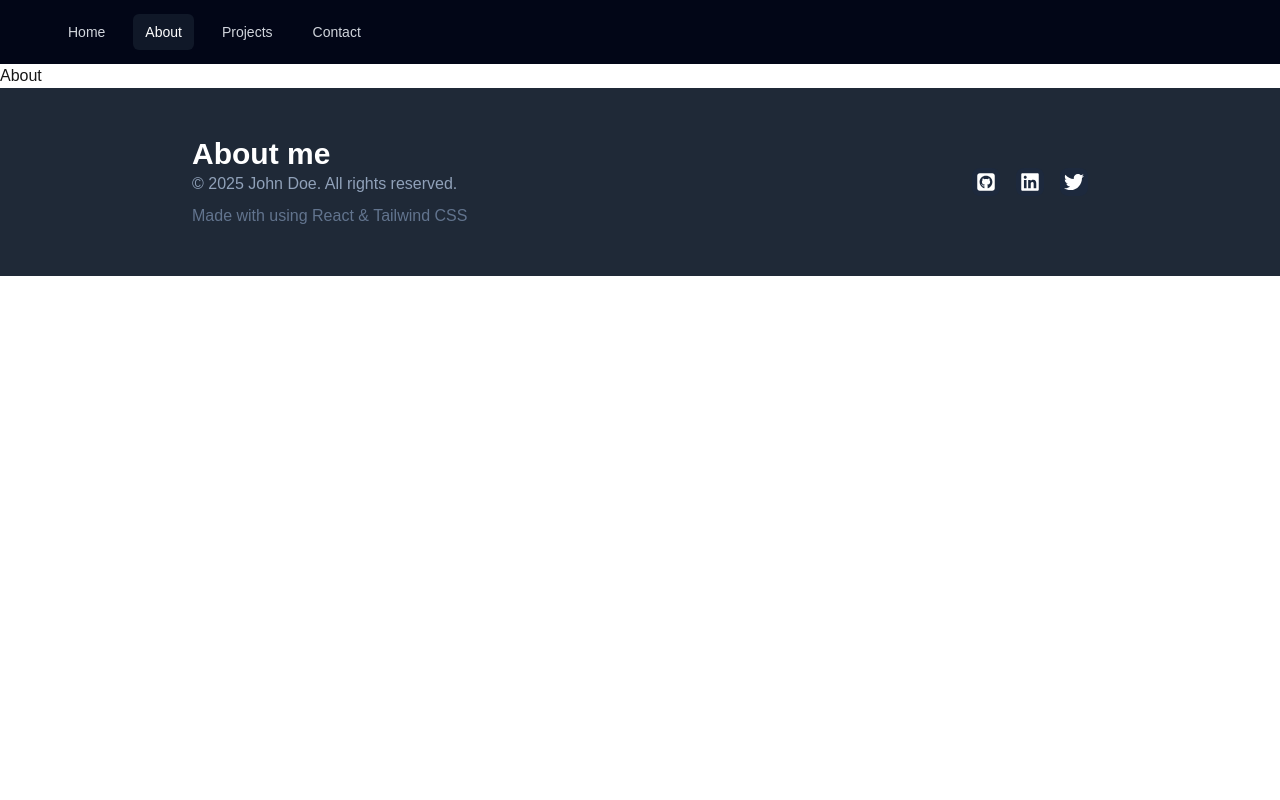
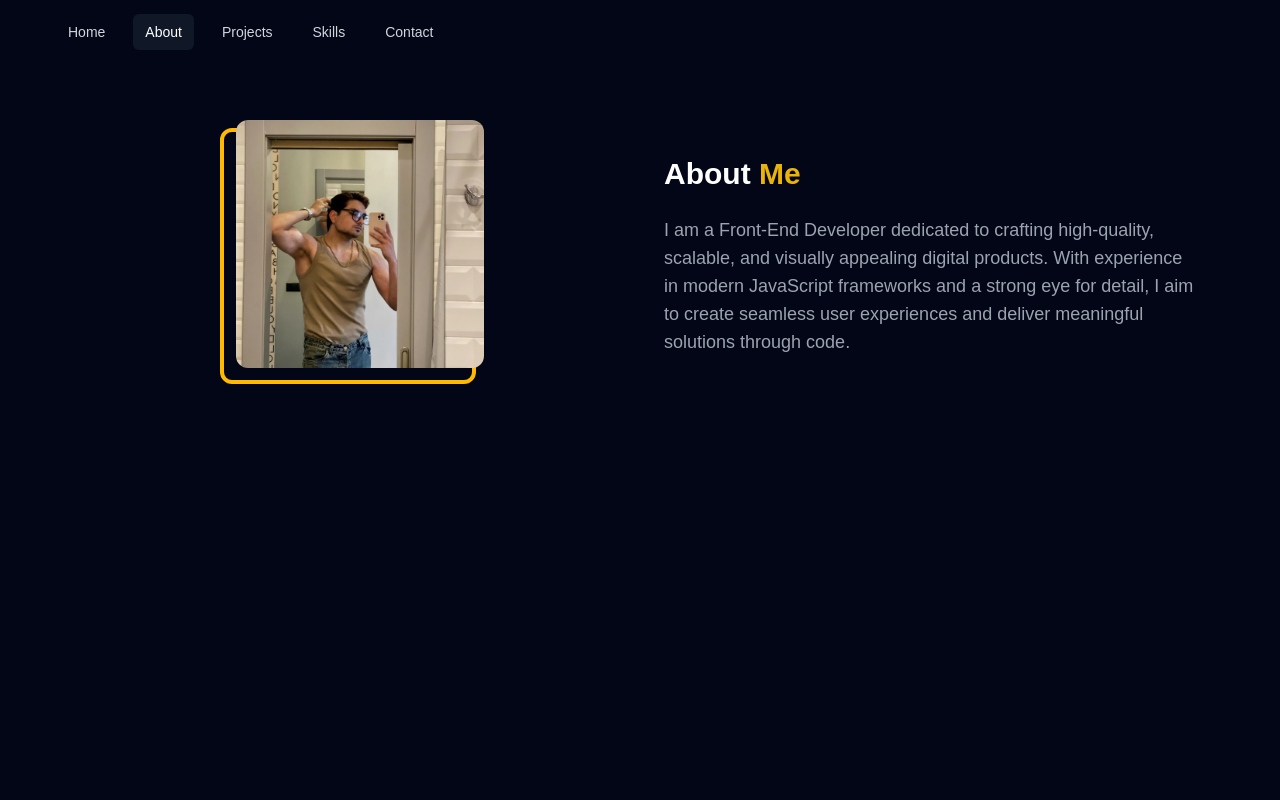
Before and after one commit to mostafagerayli/my-portfio, a Next.js app: page /about in a window 1280 px wide. Shown: the top 800 px of the page. Built offline with nearby package versions, Linux system fonts and the light colour scheme.

Commit message:
ok all page

```diff
--- a/app/(site)/about/page.js
+++ b/app/(site)/about/page.js
@@ -1,8 +1,42 @@
+import Image from "next/image";
 
 function About() {
   return (
-    <div>About</div>
-  )
+    <div className="bg-[#020617] min-h-screen px-6 py-16 md:px-20">
+
+      <div className="grid grid-cols-1 md:grid-cols-12 gap-12 items-center">
+
+        {/* تصویر */}
+        <div className="md:col-span-6 flex justify-center">
+          <div className="border-4 border-amber-400 rounded-xl h-64 w-64 relative">
+            <Image
+              src="/images/photo_2025-07-19_20-43-32.jpg"
+              width={260}
+              height={260}
+              alt="profile"
+              className="rounded-xl object-cover absolute bottom-3 left-3"
+            />
+          </div>
+        </div>
+
+        {/* متن */}
+        <div className="md:col-span-6 text-center md:text-left">
+          <h1 className="text-white font-bold text-3xl mb-6">
+            About <span className="text-[#EAB308]">Me</span>
+          </h1>
+
+          <p className="text-[#9CA3AF] leading-7 text-lg">
+            I am a Front-End Developer dedicated to crafting high-quality,
+            scalable, and visually appealing digital products. With experience
+            in modern JavaScript frameworks and a strong eye for detail, I aim
+            to create seamless user experiences and deliver meaningful
+            solutions through code.
+          </p>
+        </div>
+
+      </div>
+    </div>
+  );
 }
 
-export default About
+export default About;
--- a/app/(site)/contact/page.js
+++ b/app/(site)/contact/page.js
@@ -42,7 +42,7 @@ function Contact() {
           <input
             type="text"
             placeholder="Name"
-            className="bg-[#1F2937] text-white w-full p-3 rounded-md outline-none focus:ring-2 focus:ring-[#EAB308]"
+            className="bg-[#] text-white w-full p-3 rounded-md outline-none focus:ring-2 focus:ring-[#EAB308]"
           />
 
           <textarea
--- a/app/(site)/projects/[slug]/page.js
+++ /dev/null
@@ -1,5 +0,0 @@
-function Slug() {
-  return <div>Slug</div>;
-}
-
-export default Slug;
--- a/app/(site)/projects/page.js
+++ b/app/(site)/projects/page.js
@@ -1,8 +1,44 @@
-
 function Projects() {
   return (
-    <div>Projects</div>
-  )
+    <div className="bg-[#111827] min-h-screen px-6 py-16 md:px-20">
+
+      {/* عنوان صفحه */}
+      <h2 className="text-white text-3xl md:text-4xl font-bold text-center mb-12">
+        My <span className="text-[#EAB308]">Projects</span>
+      </h2>
+
+      {/* لیست پروژه‌ها */}
+      <div className="grid grid-cols-1 md:grid-cols-2 lg:grid-cols-3 gap-8">
+        {/* پروژه نمونه */}
+        <div className="bg-[#1F2937] rounded-2xl p-6 hover:scale-105 transform transition duration-300">
+          <div className="h-48 bg-gray-600 rounded-md mb-4">
+            {/* تصویر پروژه */}
+          </div>
+          <h3 className="text-white text-xl font-semibold mb-2">Project Title</h3>
+          <p className="text-gray-400 text-sm">
+            Short description of the project goes here. Technologies used: React, Tailwind, etc.
+          </p>
+        </div>
+
+        <div className="bg-[#1F2937] rounded-2xl p-6 hover:scale-105 transform transition duration-300">
+          <div className="h-48 bg-gray-600 rounded-md mb-4"></div>
+          <h3 className="text-white text-xl font-semibold mb-2">Project Title</h3>
+          <p className="text-gray-400 text-sm">
+            Short description of the project goes here. Technologies used: React, Tailwind, etc.
+          </p>
+        </div>
+
+        <div className="bg-[#1F2937] rounded-2xl p-6 hover:scale-105 transform transition duration-300">
+          <div className="h-48 bg-gray-600 rounded-md mb-4"></div>
+          <h3 className="text-white text-xl font-semibold mb-2">Project Title</h3>
+          <p className="text-gray-400 text-sm">
+            Short description of the project goes here. Technologies used: React, Tailwind, etc.
+          </p>
+        </div>
+      </div>
+
+    </div>
+  );
 }
 
-export default Projects
+export default Projects;
--- /dev/null
+++ b/app/(site)/skills/page.js
@@ -0,0 +1,43 @@
+import { FaHtml5, FaCss3Alt, FaJs, FaReact, FaNode } from "react-icons/fa";
+import { SiTailwindcss, SiNextdotjs, SiTypescript, SiRedux } from "react-icons/si";
+
+function Skills() {
+  const skills = [
+    { name: "HTML / 5", icon: <FaHtml5 className="text-orange-500 w-6 h-6" />, level: 90 },
+    { name: "CSS / Tailwind", icon: <FaCss3Alt className="text-blue-500 w-6 h-6" />, level: 95 },
+    { name: "JavaScript", icon: <FaJs className="text-yellow-400 w-6 h-6" />, level: 80 },
+    { name: "React", icon: <FaReact className="text-blue-400 w-6 h-6" />, level: 80 },
+    { name: "Next.js", icon: <SiNextdotjs className="text-white w-6 h-6" />, level: 70 },
+    { name: "TypeScript", icon: <SiTypescript className="text-blue-600 w-6 h-6" />, level: 65 },
+    { name: "React-Query", icon: <FaReact  className="text-green-500 w-6 h-6" />, level: 100 },
+    { name: "Redux  / redux-toolkit", icon: <SiRedux   className="text-green-500 w-6 h-6" />, level: 100 },
+  ];
+
+  return (
+    <div className="bg-[#020617] py-16 px-6 md:px-20">
+      <h2 className="text-white text-3xl font-bold text-center mb-12">
+        My <span className="text-[#EAB308]">Skills</span>
+      </h2>
+
+      <div className="grid grid-cols-1 md:grid-cols-2 gap-8">
+        {skills.map((skill) => (
+          <div key={skill.name} className="flex flex-col">
+            <div className="flex items-center mb-2">
+              {skill.icon}
+              <p className="text-white ml-3 font-semibold">{skill.name}</p>
+              <span className="text-gray-400 ml-auto">{skill.level}%</span>
+            </div>
+            <div className="w-full bg-gray-700 h-3 rounded-full">
+              <div
+                className="h-3 rounded-full bg-[#EAB308]"
+                style={{ width: `${skill.level}%` }}
+              ></div>
+            </div>
+          </div>
+        ))}
+      </div>
+    </div>
+  );
+}
+
+export default Skills;
--- a/app/layout/Navbar.js
+++ b/app/layout/Navbar.js
@@ -16,6 +16,7 @@ export default function Navbar() {
     { name: "Home", href: "/" },
     { name: "About", href: "/about" },
     { name: "Projects", href: "/projects" },
+    { name: "Skills", href: "/skills" },
     { name: "Contact", href: "/contact" },
   ];
 
```
Also changed, not shown: public/images/photo_2025-07-19_20-43-32.jpg (added).
